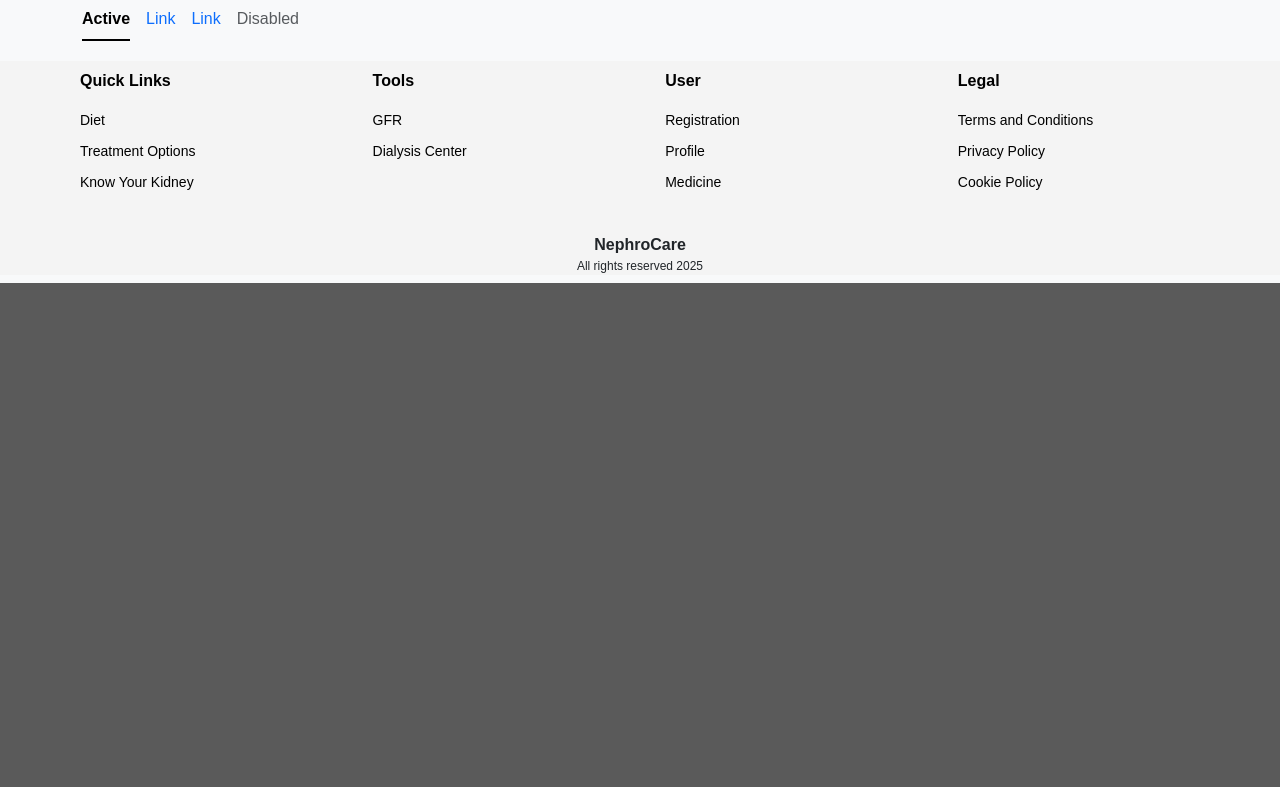
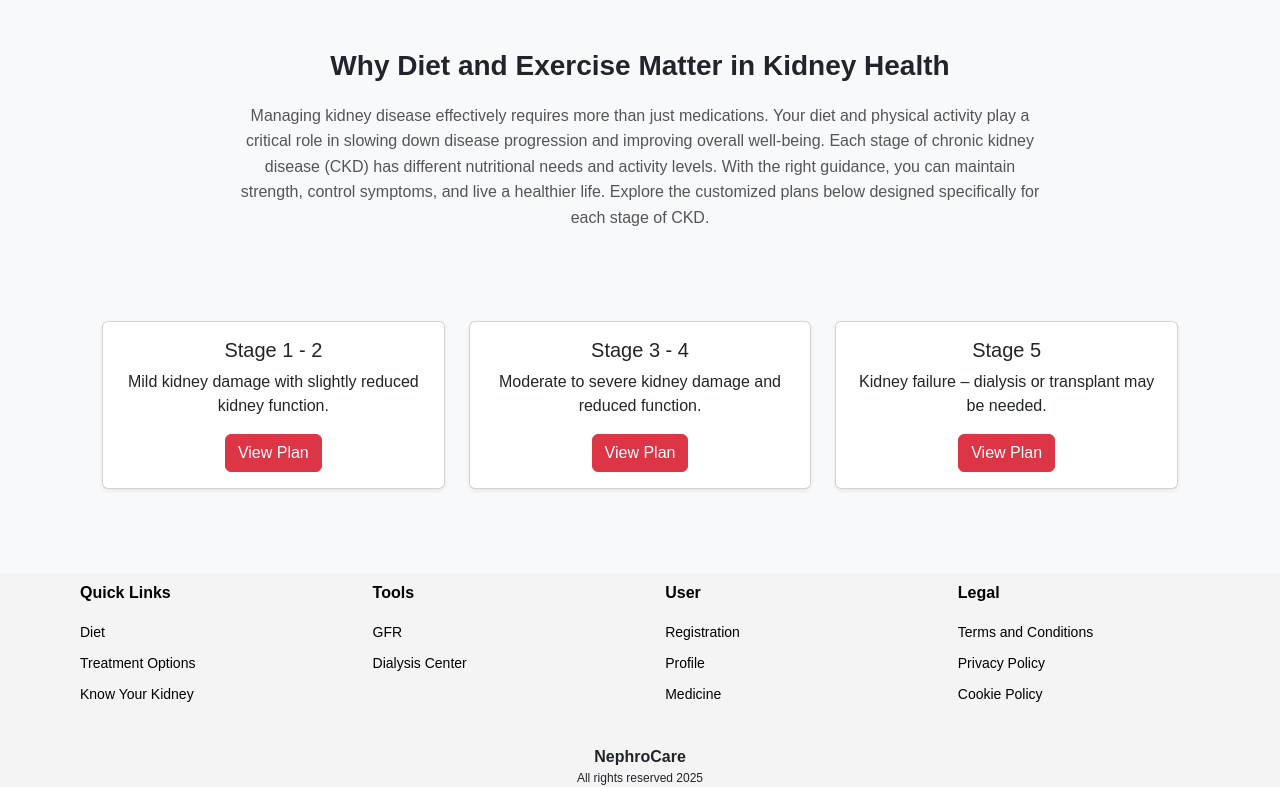
Before and after one commit to sreelakshmi-01/NephroCare, a Django app: page /diet/ in a window 1280 px wide. Shown: the part 517-1304 px from the top of the page. Before the commit the page ends 800 px from the top, so only its background shows below. Run offline with Django 5.2, Linux system fonts and the light colour scheme.

Commit message:
diet page setting

```diff
--- a/templates/diet.html
+++ b/templates/diet.html
@@ -5,18 +5,17 @@
 
 {% block content %}
 <style>
-    /* Hero Section */
     .hero {
         position: relative;
         width: 100%;
-        height: 500px; /* Adjust height as needed */
+        height: 500px;
     }
 
     .hero img {
         width: 100%;
         height: 100%;
         object-fit: cover;
-        filter: brightness(60%); /* Darken image for better text visibility */
+        filter: brightness(60%);
     }
 
     .hero-content {
@@ -35,37 +34,38 @@
         margin-bottom: 20px;
     }
 
-    /* Search Section */
-    .search-form {
-        display: flex;
-        justify-content: center;
-        gap: 10px;
-        margin-top: 20px;
-    }
-
-    .search-bar {
-        width: 300px;
-        height: 50px;
-        padding: 10px;
-        font-size: 16px;
-        border: none;
-        border-radius: 5px;
+    .info-section {
+        padding: 50px 20px;
+        background-color: #f8f9fa;
         text-align: center;
     }
 
-    .search-btn {
-        background: #ED1C24;
-        color: white;
-        border: none;
-        padding: 10px 20px;
-        font-size: 16px;
-        cursor: pointer;
-        border-radius: 5px;
-        transition: 0.3s;
+    .info-section h2 {
+        font-size: 28px;
+        font-weight: 600;
+        margin-bottom: 20px;
     }
 
-    .search-btn:hover {
-        background: #C1111A;
+    .info-section p {
+        font-size: 16px;
+        color: #555;
+        max-width: 800px;
+        margin: auto;
+        line-height: 1.6;
+    }
+
+    .stage-section {
+        padding: 40px 20px;
+        text-align: center;
+    }
+
+    .card {
+        transition: transform 0.3s ease;
+    }
+
+    .card:hover {
+        transform: translateY(-5px);
+        box-shadow: 0px 10px 20px rgba(0, 0, 0, 0.2);
     }
 </style>
 
@@ -74,32 +74,55 @@
     <img src="{% static 'img/diet.png' %}" alt="diet header">
     <div class="hero-content">
         <h1>Personalized Diet and Workout for Each Stage</h1>
-
-        <!-- Search Form -->
-        <form method="GET" action="{% url 'diet' %}" class="search-form">
-            <select name="stage" class="search-bar">
-                <option value="">Select Stage</option>
-                <option value="stage1-2">Stage 1-2</option>
-                <option value="stage3-4">Stage 3-4</option>
-                <option value="stage5">Stage 5</option>
-            </select>
-            <button type="submit" class="search-btn">Search</button>
-        </form>
     </div>
 </div>
 
-<ul class="nav nav-underline">
-  <li class="nav-item">
-    <a class="nav-link active" aria-current="page" href="#">Active</a>
-  </li>
-  <li class="nav-item">
-    <a class="nav-link" href="#">Link</a>
-  </li>
-  <li class="nav-item">
-    <a class="nav-link" href="#">Link</a>
-  </li>
-  <li class="nav-item">
-    <a class="nav-link disabled" aria-disabled="true">Disabled</a>
-  </li>
-</ul>
+<!-- Informative Section -->
+<div class="info-section">
+    <h2>Why Diet and Exercise Matter in Kidney Health</h2>
+    <p>
+        Managing kidney disease effectively requires more than just medications. Your diet and physical activity play a critical role
+        in slowing down disease progression and improving overall well-being. Each stage of chronic kidney disease (CKD) has
+        different nutritional needs and activity levels. With the right guidance, you can maintain strength, control symptoms,
+        and live a healthier life. Explore the customized plans below designed specifically for each stage of CKD.
+    </p>
+</div>
+
+<!-- Stage Selection Section -->
+<div class="container stage-section">
+    <div class="row justify-content-center">
+        <!-- Stage 1-2 -->
+        <div class="col-md-4 mb-4">
+            <div class="card h-100 shadow-sm">
+                <div class="card-body">
+                    <h5 class="card-title">Stage 1 - 2</h5>
+                    <p class="card-text">Mild kidney damage with slightly reduced kidney function.</p>
+                    <a href="#" class="btn btn-danger">View Plan</a>
+                </div>
+            </div>
+        </div>
+
+        <!-- Stage 3-4 -->
+        <div class="col-md-4 mb-4">
+            <div class="card h-100 shadow-sm">
+                <div class="card-body">
+                    <h5 class="card-title">Stage 3 - 4</h5>
+                    <p class="card-text">Moderate to severe kidney damage and reduced function.</p>
+                    <a href="#" class="btn btn-danger">View Plan</a>
+                </div>
+            </div>
+        </div>
+
+        <!-- Stage 5 -->
+        <div class="col-md-4 mb-4">
+            <div class="card h-100 shadow-sm">
+                <div class="card-body">
+                    <h5 class="card-title">Stage 5</h5>
+                    <p class="card-text">Kidney failure – dialysis or transplant may be needed.</p>
+                    <a href="#" class="btn btn-danger">View Plan</a>
+                </div>
+            </div>
+        </div>
+    </div>
+</div>
 {% endblock %}
```
